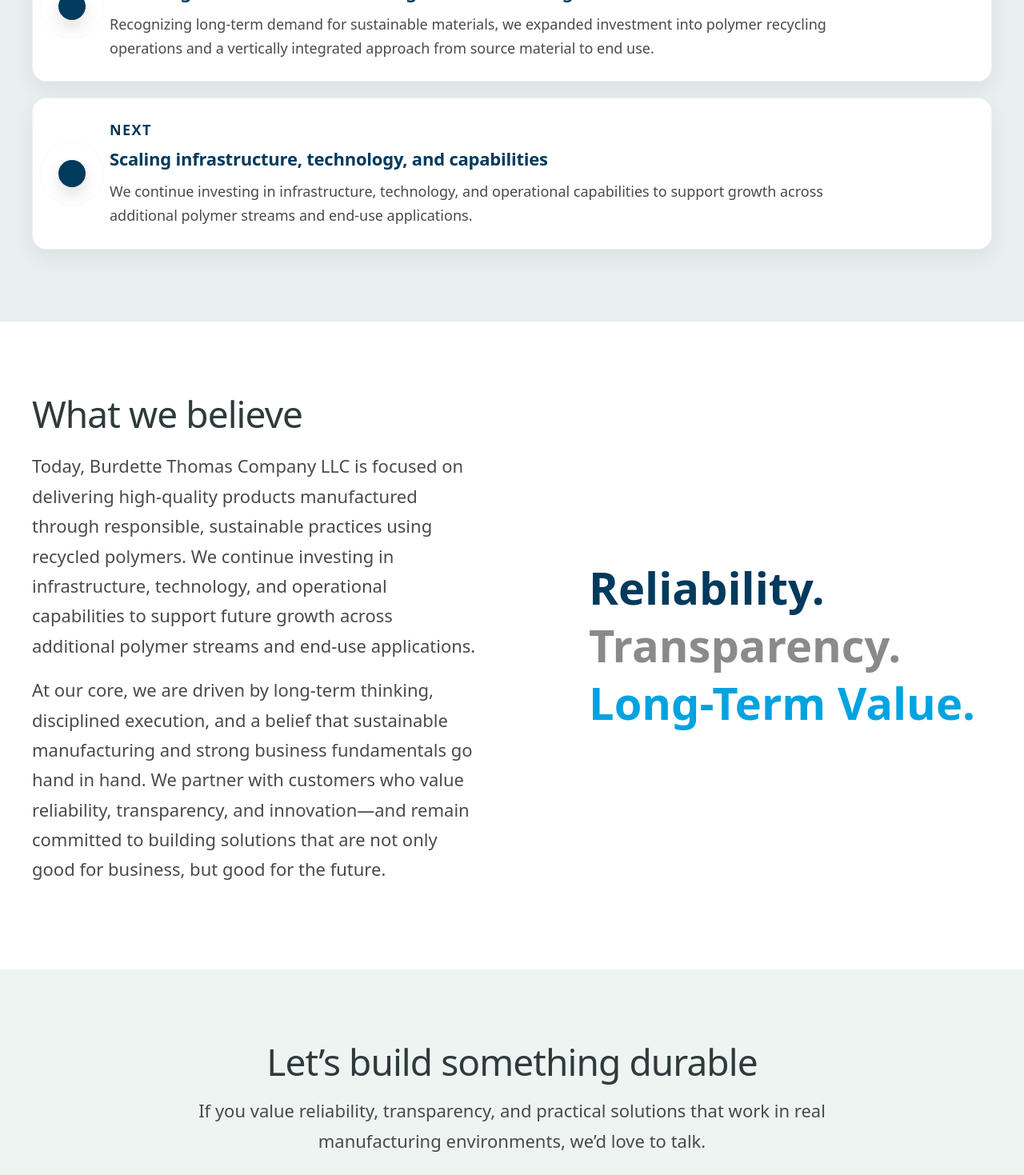
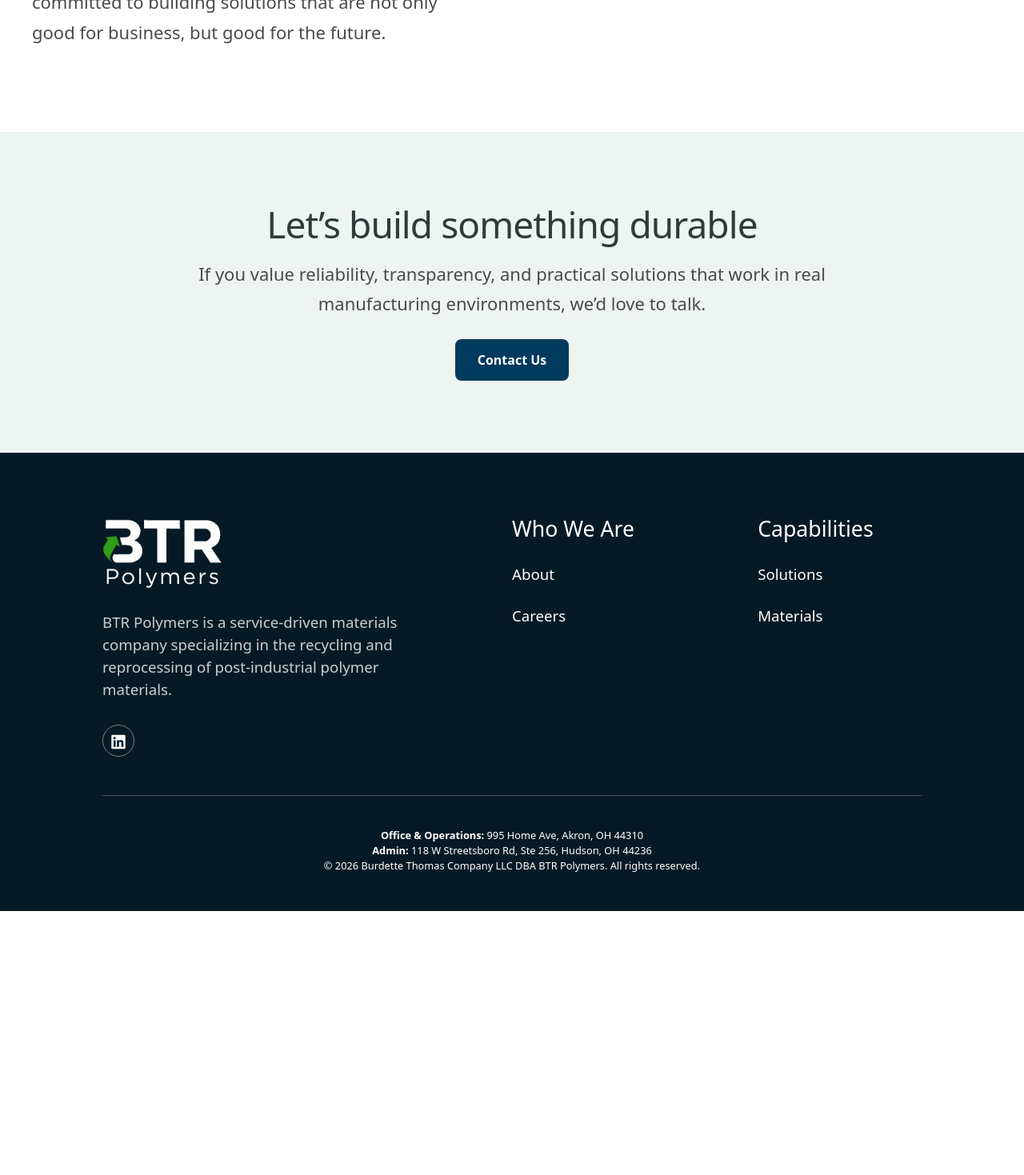
Before and after one commit to AdamVanBuskirk/btrpolymers, a React (Create React App) app in the folder client/: page /about in a window 1280 px wide. Shown: the part 2260-3729 px from the top of the page at 80% size. After the commit the page ends 3399 px from the top, so only its background shows below. Built offline with nearby package versions, Linux system fonts and the light colour scheme.

Commit message:
Added WH address to footer, simplified timeline

```diff
--- a/client/src/Components/Footer.tsx
+++ b/client/src/Components/Footer.tsx
@@ -105,9 +105,13 @@ function Footer(props: Props) {
                 <hr style={{ margin: "20px auto 40px auto", color: "#F8F9FA", borderWidth: "1.5",
                     width: "80%" }} />
                 <div className="disclaimer">
-                    <div style={{ fontWeight: "bold" }}>
-                        118 W Streetsboro Rd, Ste 256, Hudson, OH 44236
-                    </div>
+                    <span style={{ fontWeight: "bold" }}>
+                        Office & Operations:
+                    </span> 995 Home Ave, Akron, OH 44310
+                    <br />
+                    <span style={{ fontWeight: "bold" }}>
+                        Admin:
+                    </span> 118 W Streetsboro Rd, Ste 256, Hudson, OH 44236
                     <div>
                         &copy; {currentYear} Burdette Thomas Company LLC DBA BTR Polymers. All rights reserved.
                     </div>
--- a/client/src/Pages/Public/About.tsx
+++ b/client/src/Pages/Public/About.tsx
@@ -11,8 +11,8 @@ export default function About() {
         window.scrollTo(0, 0);
     }, []);
 
-  const timeline = [
-    {
+    /*
+        {
       year: "2011",
       title: "Founded with an operational mindset",
       body:
@@ -42,8 +42,11 @@ export default function About() {
       body:
         "Recognizing long-term demand for sustainable materials, we expanded investment into polymer recycling operations and a vertically integrated approach from source material to end use.",
     },
+    */
+
+  const timeline = [
     {
-      year: "Next",
+      year: "Today",
       title: "Scaling infrastructure, technology, and capabilities",
       body:
         "We continue investing in infrastructure, technology, and operational capabilities to support growth across additional polymer streams and end-use applications.",
```
Also changed, not shown: 7 other files (tests, documents, lock files or other folders).
